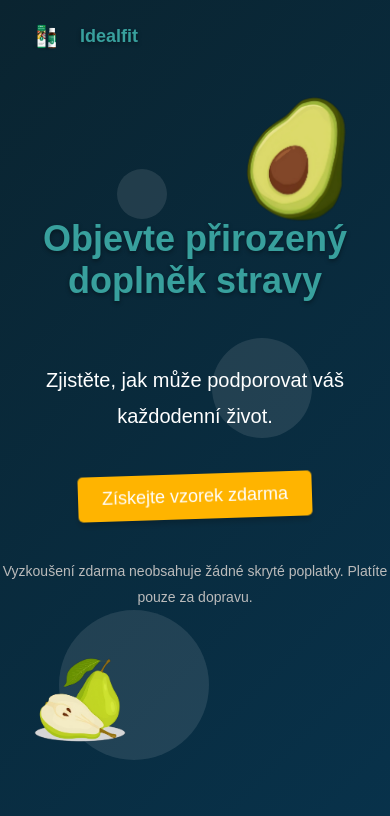
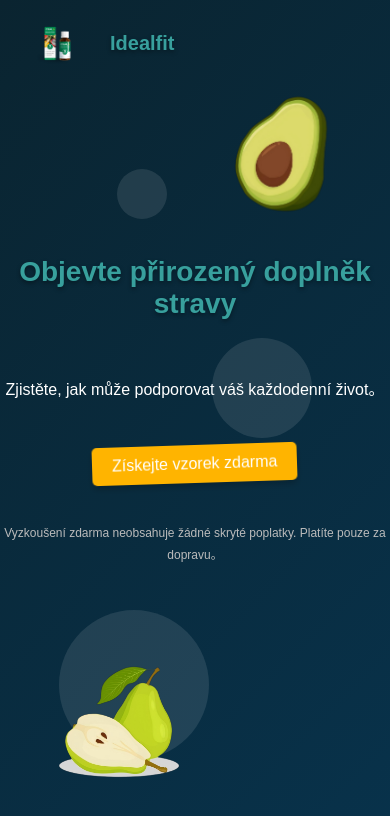
Before and after one commit to rylawang/Idealfit-CZ, a plain HTML site: page index.html in a window 390 px wide. Drawn offline with Linux system fonts and the light colour scheme.

Commit message:
Add files via upload

```diff
--- a/index.html
+++ b/index.html
@@ -14,50 +14,48 @@
             flex-direction: column;
             align-items: center;
             justify-content: center;
-            background: linear-gradient(135deg, #0a2430, #08324b); /* 深蓝色渐变背景 */
+            background: linear-gradient(135deg, #0a2430, #08324b);
             overflow: hidden;
             position: relative;
             text-align: center;
         }
 
-        /* 左上角Logo和文字样式 */
         .logo-container {
             position: absolute;
             top: 20px;
             left: 20px;
             display: flex;
             align-items: center;
-            gap: 10px;
+            gap: 20px;
             z-index: 10;
         }
 
         .logo-container img {
-            width: 50px; /* Logo大小 */
+            width: 90px;
             height: auto;
         }
 
         .logo-container span {
-            font-size: 18px;
-            color: #38a09d; /* 设置为您提供的颜色 */
+            font-size: 26px;
+            color: #38a09d;
             font-weight: bold;
             text-shadow: 0 2px 4px rgba(0, 0, 0, 0.4);
         }
 
         h1 {
             font-size: 36px;
-            color: #38a09d; /* 设置为您提供的颜色 */
+            color: #38a09d;
             text-shadow: 0 2px 4px rgba(0, 0, 0, 0.4);
-            margin-bottom: 40px; /* 调大标题和下一段的间距 */
+            margin-bottom: 40px;
         }
 
         p {
             font-size: 20px;
             color: #ffffff;
-            margin-bottom: 40px; /* 调大段落和下一段的间距 */
-            line-height: 1.8; /* 增大段落内行间距 */
+            margin-bottom: 40px;
+            line-height: 1.8;
         }
 
-        /* 动画效果的按钮 */
         .button {
             background-color: #ffb400;
             color: #fff;
@@ -68,22 +66,19 @@
             cursor: pointer;
             box-shadow: 0 4px 6px rgba(0, 0, 0, 0.2);
             transition: transform 0.2s, background 0.3s;
-            animation: swing 2s infinite; /* 摆动动画 */
+            animation: swing 2s infinite;
         }
 
-        /* 鼠标悬停时效果 */
         .button:hover {
             background-color: #ffa000;
-            transform: scale(1.1); /* 鼠标悬停放大 */
+            transform: scale(1.1);
         }
 
-        /* 鼠标点击时的效果 */
         .button:active {
-            transform: scale(0.95); /* 点击时略微缩小 */
+            transform: scale(0.95);
             background-color: #ff8f00;
         }
 
-        /* 按钮动画 */
         @keyframes swing {
             0%, 100% {
                 transform: rotate(0deg);
@@ -97,12 +92,11 @@
         }
 
         .note {
-            margin-top: 40px; /* 增大小字说明和上一段的间距 */
+            margin-top: 40px;
             font-size: 14px;
-            color: #bbbbbb; /* 灰色 */
+            color: #bbbbbb;
         }
 
-        /* 背景装饰圆形 */
         .circle {
             position: absolute;
             border-radius: 50%;
@@ -131,7 +125,6 @@
             left: 15%;
         }
 
-        /* 图片装饰 */
         .image {
             position: absolute;
             z-index: 1;
@@ -139,35 +132,72 @@
 
         .image.left {
             bottom: 10%;
-            left: 5%;
-            width: 120px;
+            left: 20%;
+            width: 240px;
         }
 
         .image.right {
-            top: 10%;
-            right: 5%;
-            width: 150px;
+            top: 15%;
+            right: 20%;
+            width: 180px;
+        }
+
+        /* 媒体查询：针对屏幕宽度小于768px（如移动设备） */
+        @media (max-width: 768px) {
+            h1 {
+                font-size: 28px; /* 缩小标题 */
+            }
+
+            p {
+                font-size: 16px; /* 缩小段落字体 */
+            }
+
+            .button {
+                font-size: 16px; /* 缩小按钮字体 */
+                padding: 10px 20px; /* 减小按钮大小 */
+            }
+
+            .image.left {
+                bottom: 5%;
+                left: 10%; /* 让梨子更靠近中间 */
+                width: 160px; /* 缩小梨子的大小 */
+            }
+
+            .image.right {
+                top: 10%;
+                right: 10%; /* 让牛油果更靠近中间 */
+                width: 140px; /* 缩小牛油果的大小 */
+            }
+
+            .logo-container img {
+                width: 70px; /* 缩小Logo */
+            }
+
+            .logo-container span {
+                font-size: 20px; /* 缩小文字 */
+            }
+
+            .note {
+                font-size: 12px; /* 缩小底部文字 */
+            }
         }
     </style>
 </head>
 <body>
-    <!-- 左上角的Logo和产品文字 -->
     <div class="logo-container">
         <img src="images/logo.png" alt="Idealfit Logo">
         <span>Idealfit</span>
     </div>
 
     <h1>Objevte přirozený doplněk stravy</h1>
-    <p>Zjistěte, jak může podporovat váš každodenní život.</p>
+    <p>Zjistěte, jak může podporovat váš každodenní život。</p>
     <button class="button">Získejte vzorek zdarma</button>
-    <p class="note">Vyzkoušení zdarma neobsahuje žádné skryté poplatky. Platíte pouze za dopravu.</p>
+    <p class="note">Vyzkoušení zdarma neobsahuje žádné skryté poplatky. Platíte pouze za dopravu。</p>
 
-    <!-- 背景装饰圆形 -->
     <div class="circle small"></div>
     <div class="circle medium"></div>
     <div class="circle large"></div>
 
-    <!-- 装饰图片 -->
     <img src="images/avocado-left.png" alt="Avocado" class="image left">
     <img src="images/avocado-right.png" alt="Avocado" class="image right">
 </body>
```
